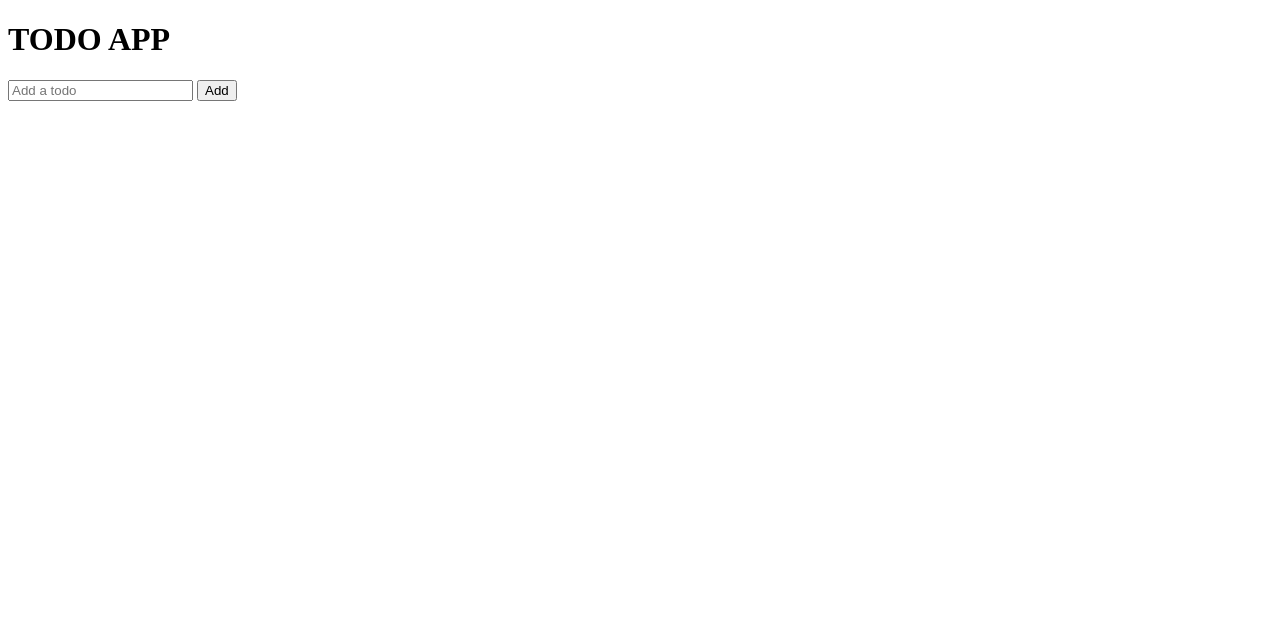
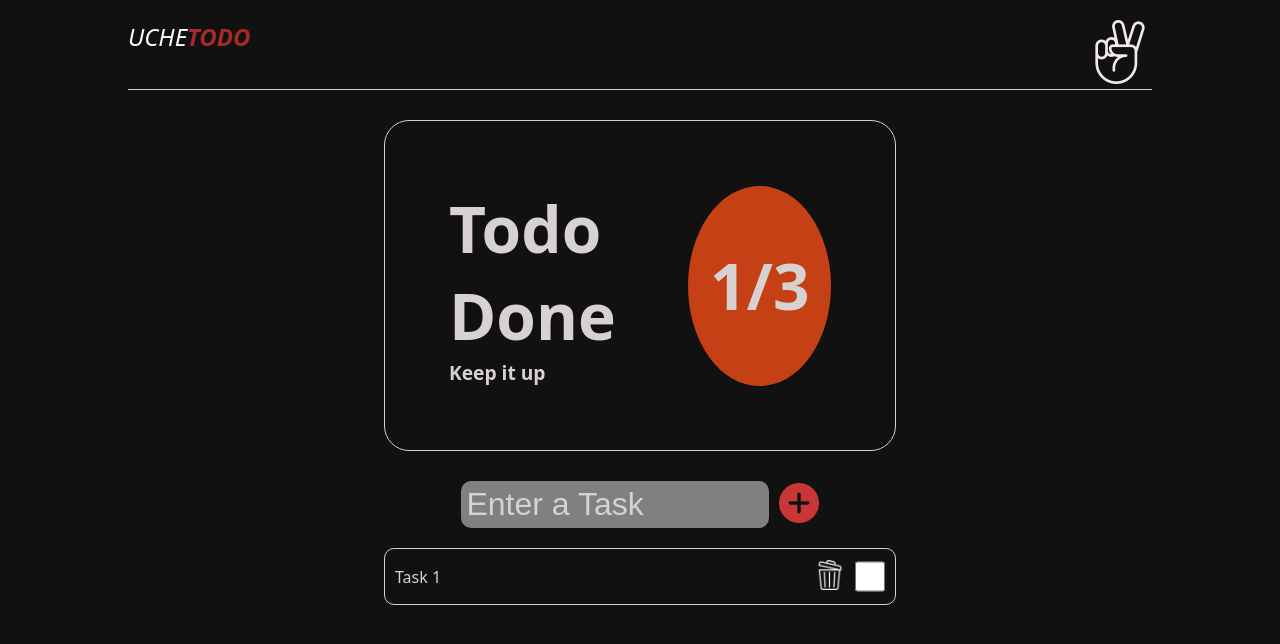
Before and after one commit to ucemmadev-blip/todo_app, a plain HTML site: page index.html in a window 1280 px wide. Drawn offline with Linux system fonts and the light colour scheme.

Commit message:
Updated the UI by adding css and file and also adding a little bit of styling

```diff
--- a/index.html
+++ b/index.html
@@ -4,15 +4,55 @@
 <head>
   <meta charset="UTF-8">
   <meta name="viewport" content="width=device-width, initial-scale=1.0">
+  <link rel="stylesheet" href="style.css">
   <title>TODO APP</title>
 </head>
 
 <body>
-  <h1>TODO APP</h1>
-  <form>
-    <input type="text" placeholder="Add a todo">
-    <button type="submit">Add</button>
-  </form>
+  <nav>
+    <div class="brand">
+      <h1>UCHE<span>TODO</span></h1>
+    </div>
+
+
+    <div class="icon">
+      <img src="images/hand.png" alt="hand-icon">
+    </div>
+  </nav>
+
+  <main>
+    <div class="task-counter">
+      <div class="counter-text">
+        <h2>Todo Done</h2>
+        <p>Keep it up</p>
+      </div>
+
+      <div class="circular-progress">
+        <h2>1/3</h2>
+      </div>
+    </div>
+
+    <div class="input-task">
+      <input type="text" placeholder="Enter a Task">
+      <button>
+        <img src="images/plus.png" alt="plus-icon">
+      </button>
+    </div>
+
+    <div class="task-list">
+      <ul>
+        <li>
+          <p>Task 1</p>
+          <div class="task-buttons">
+            <button>
+              <img src="images/trash.png" alt="trash-icon" width="30">
+            </button>
+            <input type="checkbox" name="task-checkbox" id="task-checkbox">
+          </div>
+        </li>
+      </ul>
+    </div>
+  </main>
 </body>
 
 </html>
--- /dev/null
+++ b/style.css
@@ -0,0 +1,151 @@
+* {
+  margin: 0;
+  padding: 0;
+  box-sizing: border-box;
+}
+
+body {
+  background: #121111;
+  color: #d7d1d1;
+  font-family: system-ui, -apple-system, BlinkMacSystemFont, 'Segoe UI', Roboto, Oxygen, Ubuntu, Cantarell, 'Open Sans', 'Helvetica Neue', sans-serif;
+}
+
+nav {
+  display: flex;
+  justify-content: space-between;
+  margin-top: 20px;
+  width: 80%;
+  margin-left: auto;
+  margin-right: auto;
+  border-bottom: 1px solid #d7d1d1;
+}
+
+nav h1 {
+  color: #fff;
+  font-style: italic;
+  font-weight: 300;
+}
+
+h1 span {
+  color: brown;
+  font-style: italic;
+  font-weight: bold;
+}
+
+main .task-counter {
+  border: 1px solid #d7d1d1;
+  width: 40%;
+  margin: 30px auto;
+  padding: 5%;
+  border-radius: 25px;
+  display: flex;
+  justify-content: space-between;
+  align-items: center;
+}
+
+.task-counter .counter-text h2 {
+  font-size: 4rem;
+  font-weight: bold;
+}
+
+.task-counter .counter-text p {
+  font-size: 1.2rem;
+  font-weight: bold;
+}
+
+.task-counter .circular-progress {
+  width: 200px;
+  height: 200px;
+  border-radius: 50%;
+  background: #c54014;
+  display: flex;
+  justify-content: center;
+  align-items: center;
+}
+
+.circular-progress h2 {
+  font-size: 4rem;
+  font-weight: bold;
+}
+
+.input-task {
+  width: 40%;
+  margin: 10px auto;
+  text-align: center;
+  display: flex;
+  justify-content: center;
+  align-items: center;
+  gap: 10px;
+}
+
+.input-task input {
+  border: none;
+  outline: none;
+  color: white;
+  background: gray;
+  border-radius: 10px;
+  padding: 5px;
+  width: 60%;
+  font-size: 2rem;
+}
+
+.input-task button {
+  border: none;
+  outline: none;
+  background: transparent;
+  cursor: pointer;
+}
+
+.input-task button img {
+  width: 40px;
+  height: 40px;
+}
+
+.input-task input:focus {
+  outline: none;
+  border: none;
+  background: #d7d1d1;
+  color: #333;
+}
+
+.input-task input::placeholder {
+  color: #d7d1d1;
+}
+
+.task-list ul {
+  list-style: none;
+}
+
+.task-list ul li {
+  display: flex;
+  justify-content: space-between;
+  align-items: center;
+  margin: 20px auto;
+  width: 40%;
+  padding: 10px;
+  border: 1px solid #d7d1d1;
+  border-radius: 10px;
+}
+
+.task-buttons button {
+  border: none;
+  outline: none;
+  background: transparent;
+  cursor: pointer;
+}
+
+.task-buttons {
+  display: flex;
+  gap: 10px;
+}
+
+.task-buttons input {
+  width: 30px;
+  height: 35px;
+  padding: 5px;
+}
+
+input[type="checkbox"] {
+  background: #3d553b;
+  accent-color: #3d553b;
+}
```
Also changed, not shown: images/hand.png (added), images/plus.png (added), images/trash.png (added).
